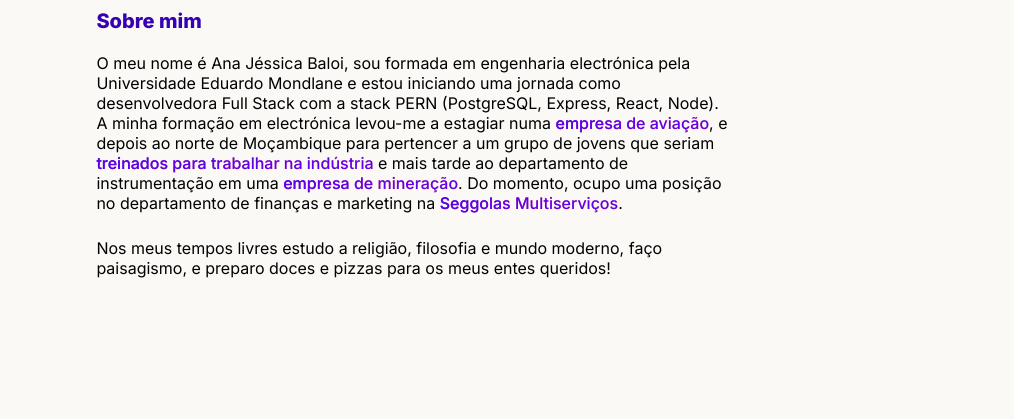
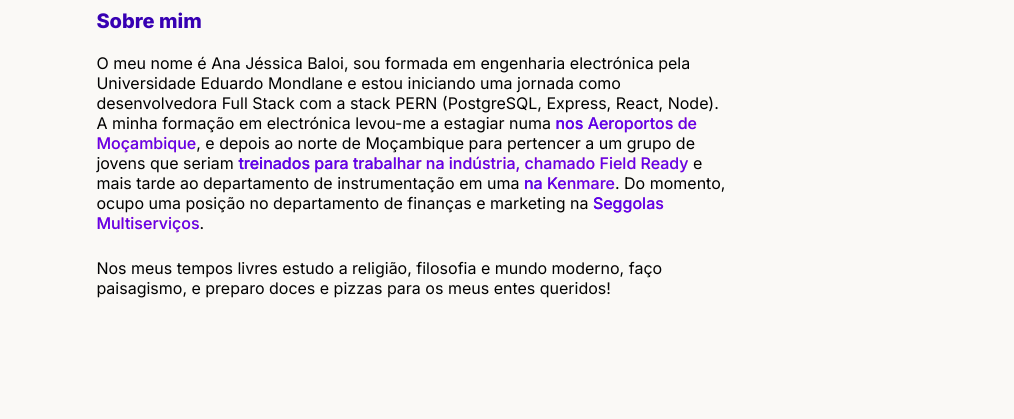
Before and after one commit to ACBaloi/Portfolio-Page, a website: page index.html in a window 1280 px wide. Shown: the part 381-800 px from the top of the page, without its empty margins (70-1084 px from the left). Drawn offline with nearby package versions, Linux system fonts and the light colour scheme.

Commit message:
Made corrections with the text

```diff
--- a/index.html
+++ b/index.html
@@ -66,7 +66,7 @@
                     <div class="about">
                         <h1>Olá, sou <span>Ana Jéssica</span></h1>
                         <h2>Sobre mim</h2>
-                        <p>O meu nome é Ana Jéssica Baloi, sou formada em engenharia electrónica pela Universidade Eduardo Mondlane e estou iniciando uma jornada como desenvolvedora Full Stack com a stack PERN (PostgreSQL, Express, React, Node). A minha formação em electrónica levou-me a estagiar numa <span><a href="https://www.aeroportos.co.mz/en/" target="_blank">empresa de aviação</a></span>, e depois ao norte de Moçambique para pertencer a um grupo de jovens que seriam <span><a href="https://www.getfieldready.com/" target="_blank">treinados para trabalhar na indústria</a></span> e mais tarde ao departamento de instrumentação em uma <span><a href="https://www.kenmareresources.com/en" target="_blank">empresa de mineração</a></span>. Do momento, ocupo uma posição no departamento de finanças e marketing na <span><a href="https://www.seggolas.co.mz/" target="_blank">Seggolas Multiserviços</a></span>.</p>
+                        <p>O meu nome é Ana Jéssica Baloi, sou formada em engenharia electrónica pela Universidade Eduardo Mondlane e estou iniciando uma jornada como desenvolvedora Full Stack com a stack PERN (PostgreSQL, Express, React, Node). A minha formação em electrónica levou-me a estagiar numa <span><a href="https://www.aeroportos.co.mz/en/" target="_blank">nos Aeroportos de Moçambique</a></span>, e depois ao norte de Moçambique para pertencer a um grupo de jovens que seriam <span><a href="https://www.getfieldready.com/" target="_blank">treinados para trabalhar na indústria, chamado Field Ready</a></span> e mais tarde ao departamento de instrumentação em uma <span><a href="https://www.kenmareresources.com/en" target="_blank">na Kenmare</a></span>. Do momento, ocupo uma posição no departamento de finanças e marketing na <span><a href="https://www.seggolas.co.mz/" target="_blank">Seggolas Multiserviços</a></span>.</p>
                         <p>Nos meus tempos livres estudo a religião, filosofia e mundo moderno, faço paisagismo, e preparo doces e pizzas para os meus entes queridos!</p>
                     </div>
                 </section>
```
